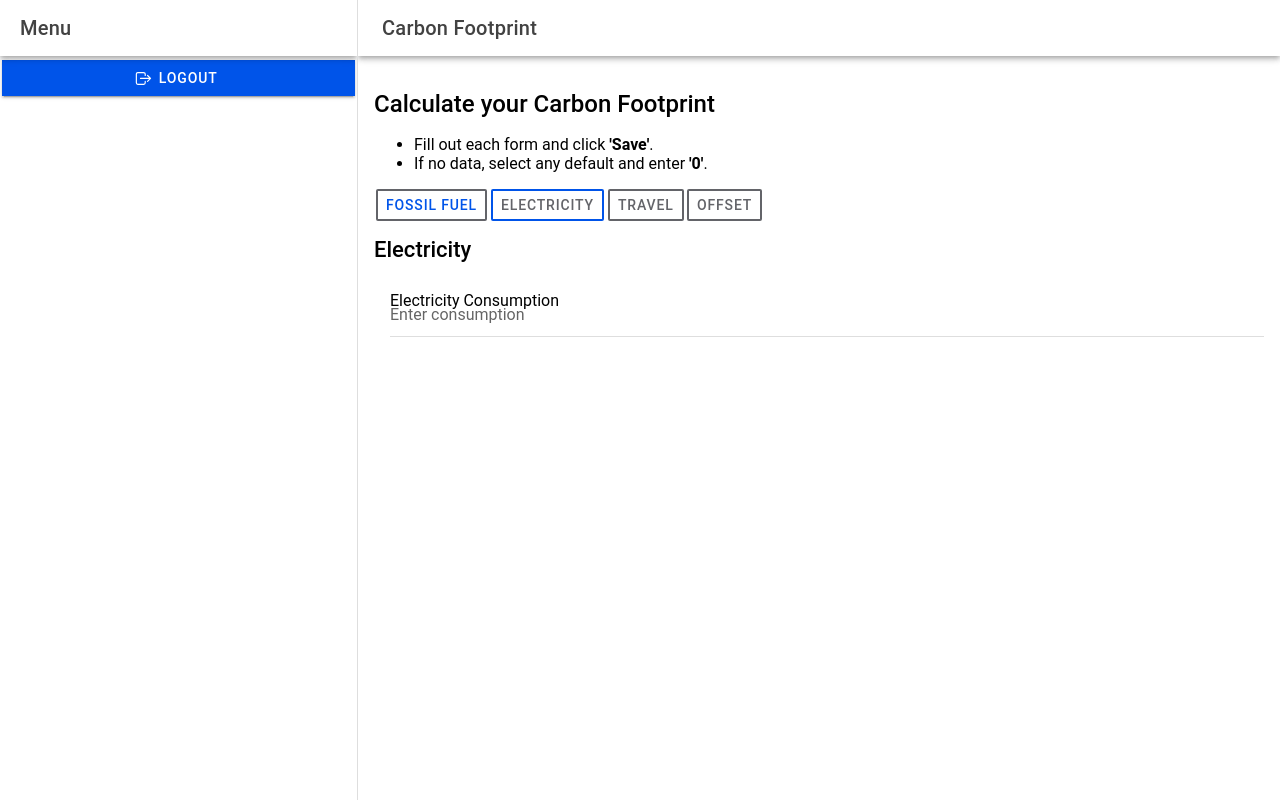
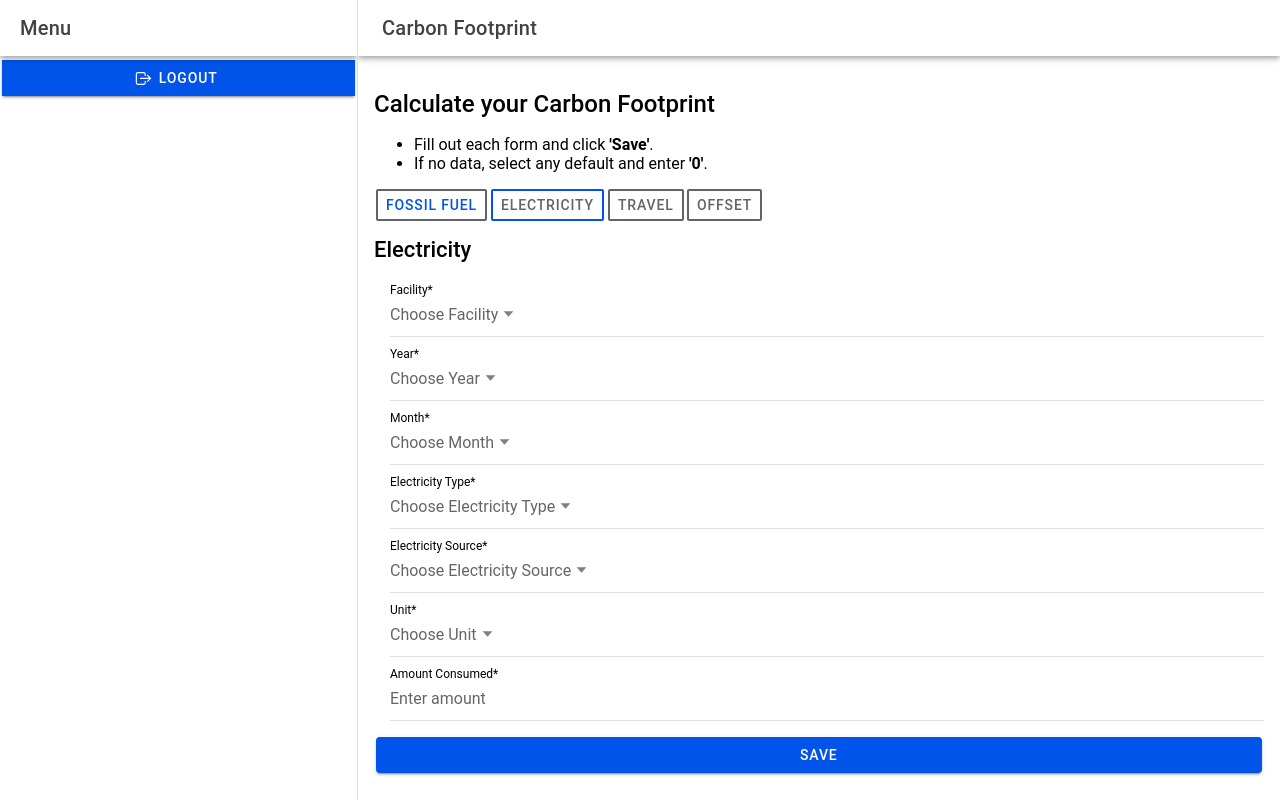
Before and after one commit to AntonioParane/it35-lab, a React (Vite) app: page /it35-lab/app/CarbonFootprint in a window 1280 px wide. Both pictures are taken after a click on the element "ELECTRICITY". Built offline with nearby package versions, Linux system fonts and the light colour scheme.

Commit message:
added functionality fir electricity

```diff
--- a/src/pages/home-tabs/Search.tsx
+++ b/src/pages/home-tabs/Search.tsx
@@ -29,6 +29,16 @@ const CarbonFootprint: React.FC = () => {
   const [unit, setUnit] = useState('');
   const [amount, setAmount] = useState('');
   const [presentToast] = useIonToast();
+
+
+const [electricityFacility, setElectricityFacility] = useState('');
+const [electricityYear, setElectricityYear] = useState('');
+const [electricityMonth, setElectricityMonth] = useState('');
+const [electricityType, setElectricityType] = useState('');
+const [electricitySource, setElectricitySource] = useState('');
+const [electricityUnit, setElectricityUnit] = useState('');
+const [electricityAmount, setElectricityAmount] = useState('');
+
 
   const handleSave = async () => {
     if (!facility || !hostel || !year || !month || !fuelType || !unit || !amount) {
@@ -76,6 +86,35 @@ const CarbonFootprint: React.FC = () => {
     }
   };
 
+const handleSaveElectricity = async () => {
+  const { data, error } = await supabase.from('electricity').insert([
+    {
+      facility: electricityFacility,
+      year: electricityYear,
+      month: electricityMonth,
+      electricity_type: electricityType,
+      electricity_source: electricitySource,
+      unit: electricityUnit,
+      amount_consumed: electricityAmount
+    }
+  ]);
+
+  if (error) {
+    console.error('Insert error:', error);
+    alert('Failed to save electricity data!');
+  } else {
+    console.log('Insert successful:', data);
+    alert('Electricity data saved successfully!');
+    // Optionally reset form
+    setElectricityFacility('');
+    setElectricityYear('');
+    setElectricityMonth('');
+    setElectricityType('');
+    setElectricitySource('');
+    setElectricityUnit('');
+    setElectricityAmount('');
+  }
+};
   const handleTabChange = (tab: string) => {
     setActiveTab(tab);
   };
@@ -197,12 +236,95 @@ const CarbonFootprint: React.FC = () => {
            {activeTab === 'electricity' && (
   <div>
     <h3>Electricity</h3>
+
     <IonItem>
-                  <IonLabel position="floating">Electricity Consumption</IonLabel>
-                  <IonInput placeholder="Enter consumption" />
+  <IonLabel position="stacked">Facility*</IonLabel>
+  <IonSelect
+    value={electricityFacility}
+    placeholder="Choose Facility"
+    onIonChange={e => setElectricityFacility(e.detail.value)}
+  >
+    <IonSelectOption value="Residential Areas">Residential Areas</IonSelectOption>
+    <IonSelectOption value="Hostels">Hostels</IonSelectOption>
+    <IonSelectOption value="Academic Area">Academic Area</IonSelectOption>
+    <IonSelectOption value="Health Centre">Health Centre</IonSelectOption>
+    <IonSelectOption value="Schools">Schools</IonSelectOption>
+    <IonSelectOption value="Visitor's Hostel">Visitor's Hostel</IonSelectOption>
+    <IonSelectOption value="Servant's Quarters">Servant's Quarters</IonSelectOption>
+    <IonSelectOption value="Shops/Bank/PO">Shops/Bank/PO</IonSelectOption>
+    <IonSelectOption value="Lawns and Horticulture">Lawns and Horticulture</IonSelectOption>
+    <IonSelectOption value="Others">Others</IonSelectOption>
+  </IonSelect>
 </IonItem>
+
+
+    <IonItem>
+      <IonLabel position="stacked">Year*</IonLabel>
+      <IonSelect value={electricityYear} placeholder="Choose Year" onIonChange={e => setElectricityYear(e.detail.value)}>
+        <IonSelectOption value="2023">2023</IonSelectOption>
+        <IonSelectOption value="2024">2024</IonSelectOption>
+        <IonSelectOption value="2025">2025</IonSelectOption>
+      </IonSelect>
+    </IonItem>
+
+    <IonItem>
+      <IonLabel position="stacked">Month*</IonLabel>
+      <IonSelect value={electricityMonth} placeholder="Choose Month" onIonChange={e => setElectricityMonth(e.detail.value)}>
+        <IonSelectOption value="January">January</IonSelectOption>
+        <IonSelectOption value="February">February</IonSelectOption>
+        <IonSelectOption value="March">March</IonSelectOption>
+        <IonSelectOption value="April">April</IonSelectOption>
+        <IonSelectOption value="May">May</IonSelectOption>
+        <IonSelectOption value="June">June</IonSelectOption>
+        <IonSelectOption value="July">July</IonSelectOption>
+        <IonSelectOption value="August">August</IonSelectOption>
+        <IonSelectOption value="September">September</IonSelectOption>
+        <IonSelectOption value="October">October</IonSelectOption>
+        <IonSelectOption value="November">November</IonSelectOption>
+        <IonSelectOption value="December">December</IonSelectOption>
+      </IonSelect>
+    </IonItem>
+
+    <IonItem>
+      <IonLabel position="stacked">Electricity Type*</IonLabel>
+      <IonSelect value={electricityType} placeholder="Choose Electricity Type" onIonChange={e => setElectricityType(e.detail.value)}>
+        <IonSelectOption value="Renewable">Renewable</IonSelectOption>
+        <IonSelectOption value="Non-Renewable">Non-Renewable</IonSelectOption>
+      </IonSelect>
+    </IonItem>
+
+    <IonItem>
+      <IonLabel position="stacked">Electricity Source*</IonLabel>
+      <IonSelect value={electricitySource} placeholder="Choose Electricity Source" onIonChange={e => setElectricitySource(e.detail.value)}>
+        <IonSelectOption value="Solar">Solar</IonSelectOption>
+        <IonSelectOption value="Grid">Grid</IonSelectOption>
+        <IonSelectOption value="Diesel Generator">Diesel Generator</IonSelectOption>
+        <IonSelectOption value="Wind">Wind</IonSelectOption>
+        <IonSelectOption value="Hydro">Hydro</IonSelectOption>
+        <IonSelectOption value="Other">Other</IonSelectOption>
+      </IonSelect>
+    </IonItem>
+
+    <IonItem>
+      <IonLabel position="stacked">Unit*</IonLabel>
+      <IonSelect value={electricityUnit} placeholder="Choose Unit" onIonChange={e => setElectricityUnit(e.detail.value)}>
+        <IonSelectOption value="kWh">kWh</IonSelectOption>
+        <IonSelectOption value="MWh">MWh</IonSelectOption>
+        <IonSelectOption value="Units">Units</IonSelectOption>
+      </IonSelect>
+    </IonItem>
+
+    <IonItem>
+      <IonLabel position="stacked">Amount Consumed*</IonLabel>
+      <IonInput type="number" value={electricityAmount} placeholder="Enter amount" onIonChange={e => setElectricityAmount(e.detail.value!)} />
+    </IonItem>
+
+    <IonButton expand="block" className="ion-margin-top" onClick={handleSaveElectricity}>
+      Save
+    </IonButton>
   </div>
 )}
+
 
             {activeTab === 'travel' && (
               <div>
```
Lines whose indentation alone changed are shown as unchanged.
